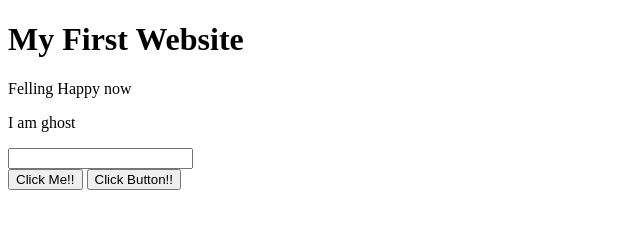
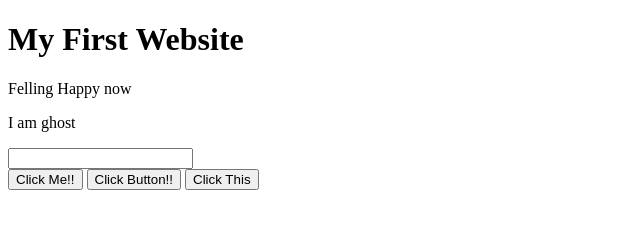
Before and after one commit to itssarwarbd/my-first-website, a plain HTML site: page index.html in a window 1280 px wide. Shown: the whole page, without its empty margins (0-640 px from the left). Drawn offline with Linux system fonts and the light colour scheme.

Commit message:
Update index.html

```diff
--- a/index.html
+++ b/index.html
@@ -14,5 +14,6 @@
     <br>
     <button>Click Me!!</button>
      <button>Click Button!!</button>
+     <button>Click This</button>
 </body>
 </html>
```
